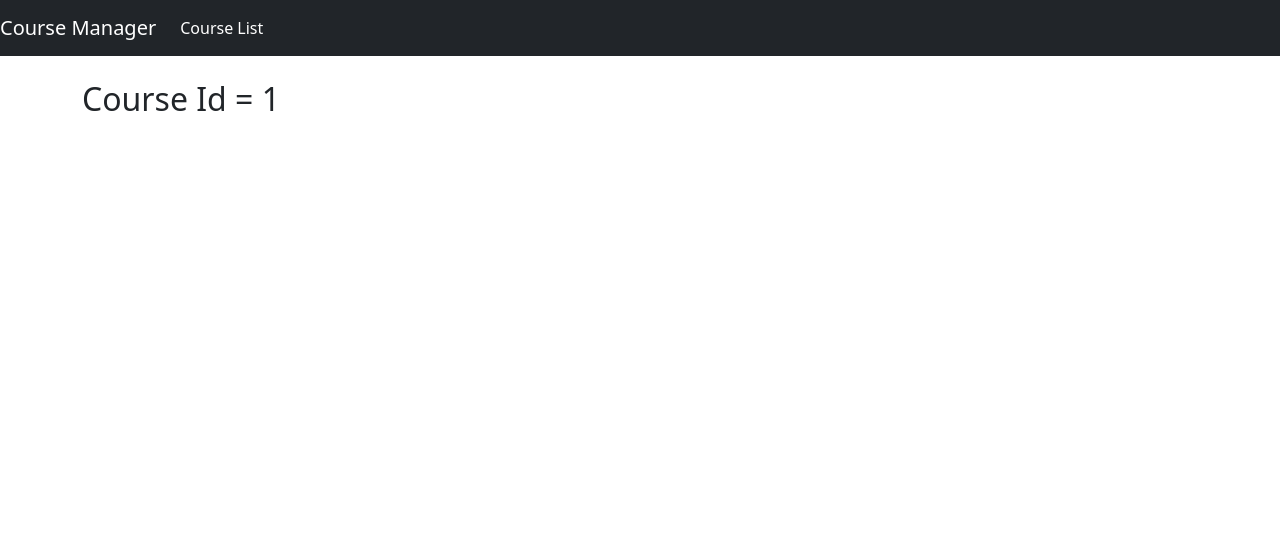
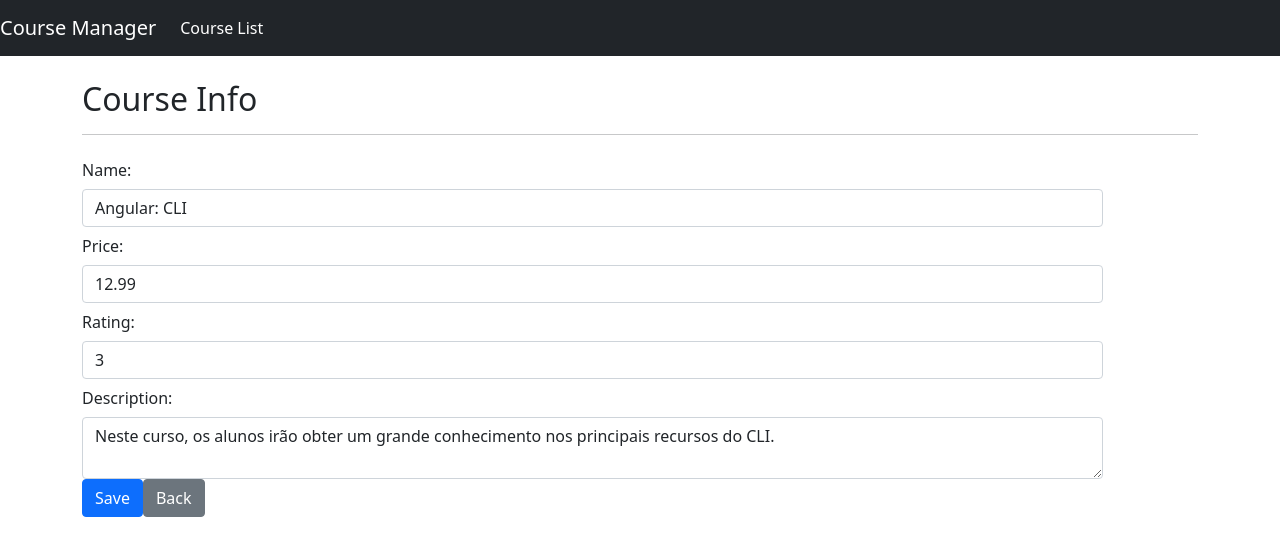
Before and after one commit to samoutinho/course-manager-angular, an Angular app: page /courses/info/1 in a window 1280 px wide. Shown: the top 556 px of the page. Built offline with nearby package versions, Linux system fonts and the light colour scheme.

Commit message:
Trabalhando com formularios e templates

```diff
--- a/src/app/courses/course-info.component.html
+++ b/src/app/courses/course-info.component.html
@@ -1 +1,75 @@
-<h2>Course Id = {{ courseId }}</h2>
+<h2>Course Info</h2>
+<hr />
+
+<form #courseForm="ngForm">
+  <div class="form-group row">
+    <label for="" class="col-sm-2 col-form-label"> Name:</label>
+    <div class="col-sm-11">
+      <input
+        [(ngModel)]="course!.name"
+        name="name"
+        required
+        #courseName="ngModel"
+        type="text"
+        [ngClass]="{ 'is-invalid': courseName.invalid }"
+        class="form-control"
+      />
+      <span class="invalid-feedback">Course name is required</span>
+    </div>
+  </div>
+
+  <div class="form-group row">
+    <label for="" class="col-sm-2 col-form-label"> Price:</label>
+    <div class="col-sm-11">
+      <input
+        [(ngModel)]="course!.price"
+        name="price"
+        required
+        #coursePrice="ngModel"
+        type="number"
+        [ngClass]="{ 'is-invalid': coursePrice.invalid }"
+        class="form-control"
+      />
+      <span class="invalid-feedback">Course price is required</span>
+    </div>
+  </div>
+
+  <div class="form-group row">
+    <label for="" class="col-sm-2 col-form-label"> Rating:</label>
+    <div class="col-sm-11">
+      <input
+        [(ngModel)]="course!.rating"
+        name="rating"
+        required
+        #courseRating="ngModel"
+        type="number"
+        [ngClass]="{ 'is-invalid': courseRating.invalid }"
+        class="form-control"
+      />
+      <span class="invalid-feedback">Course rating is required</span>
+    </div>
+  </div>
+
+  <div class="form-group row">
+    <label for="" class="col-sm-2 col-form-label"> Description:</label>
+    <div class="col-sm-11">
+      <textarea
+        [(ngModel)]="course!.description"
+        name="description"
+        required
+        #courseDescription="ngModel"
+        [ngClass]="{ 'is-invalid': courseDescription.invalid }"
+        class="form-control"
+      ></textarea>
+      <span class="invalid-feedback">Course description is required</span>
+    </div>
+  </div>
+  <button
+    [disabled]="courseForm.invalid"
+    (click)="save()"
+    class="btn btn-primary mr-2"
+  >
+    Save
+  </button>
+  <button [routerLink]="['/courses']" class="btn btn-secondary">Back</button>
+</form>
--- a/src/app/courses/course-info.component.ts
+++ b/src/app/courses/course-info.component.ts
@@ -1,15 +1,26 @@
 import { Component, OnInit } from '@angular/core';
 import { ActivatedRoute } from '@angular/router';
+import { Course } from './course';
+import { CourseService } from './course.service';
 
 @Component({
   templateUrl: './course-info.component.html',
 })
 export class CourseInfoComponent implements OnInit {
-  courseId: number = 0;
+  course: Course | undefined;
 
-  constructor(private activatedRoute: ActivatedRoute) {}
+  constructor(
+    private activatedRoute: ActivatedRoute,
+    private courseService: CourseService
+  ) {}
 
   ngOnInit(): void {
-    this.courseId = Number(this.activatedRoute.snapshot.paramMap.get('id'));
+    this.course = this.courseService.retrieveById(
+      Number(this.activatedRoute.snapshot.paramMap.get('id'))
+    );
+  }
+
+  save(): void {
+    if (this.course != undefined) this.courseService.save(this.course);
   }
 }
--- a/src/app/courses/course.service.ts
+++ b/src/app/courses/course.service.ts
@@ -7,6 +7,20 @@
 export class CourseService {
   retrieveAll(): Course[] {
     return COURSES;
+  }
+
+  retrieveById(id: number): Course | undefined {
+    return COURSES.find((courseIterator: Course) => courseIterator.id === id);
+  }
+
+  save(course: Course): void {
+    if (course.id) {
+      const index = COURSES.findIndex(
+        (courseIterator: Course) => courseIterator.id === course.id
+      );
+
+      COURSES[index] = course;
+    }
   }
 }
 
--- a/tsconfig.json
+++ b/tsconfig.json
@@ -24,6 +24,7 @@
   "angularCompilerOptions": {
     "enableI18nLegacyMessageIdFormat": false,
     "strictInjectionParameters": true,
+    "strictPropertyInitialization": false,
     "strictInputAccessModifiers": true,
     "strictTemplates": true
   }
```
Also changed, not shown: src/app/courses/course.ts (+9 -9 lines).
